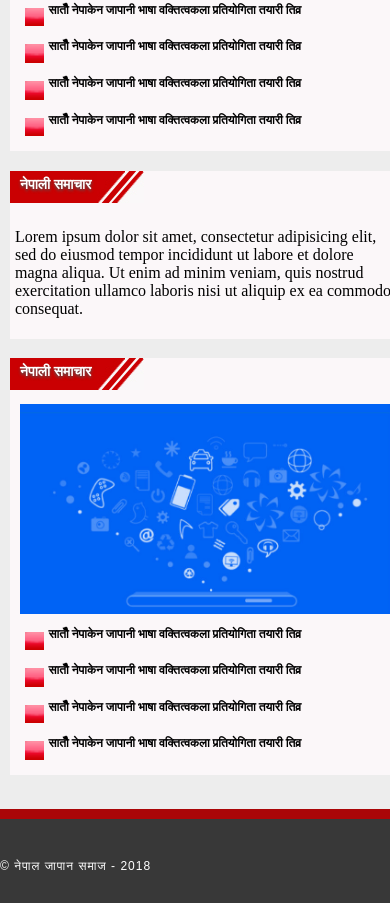
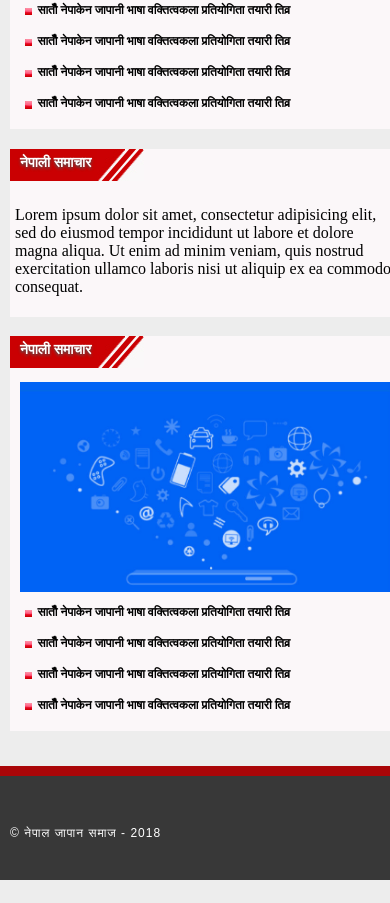
Before and after one commit to bikashthapa01/japannepal, a plain HTML site: page index.html in a window 390 px wide. Shown: the part 3719-4622 px from the top of the page. After the commit the page ends 4599 px from the top, so only its background shows below. Drawn offline with Linux system fonts and the light colour scheme; a script that the page names is missing.

Commit message:
On branch master

```diff
--- a/css/style.css
+++ b/css/style.css
@@ -258,4 +258,13 @@ body {
 		width: 100%;
 		overflow: hidden;
 	}
+	#footer_info {
+		padding: 10px;
+	}
 }
+
+@media screen and (min-width: 300px) and (max-width: 700px){
+	#button_widget {
+		width: 2%;
+	}
+}
```
